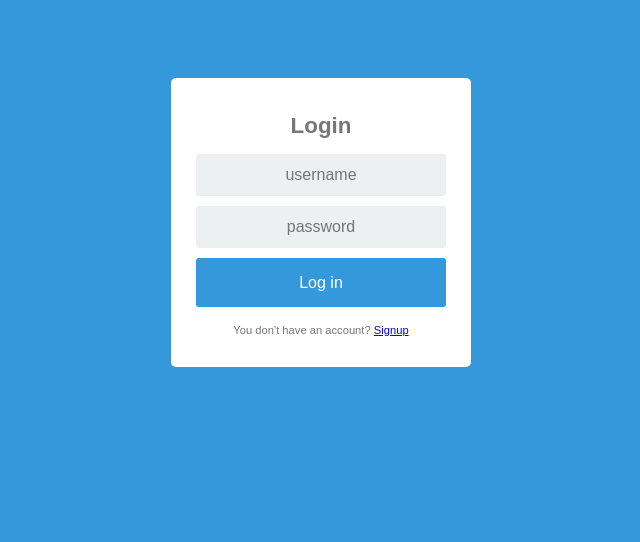
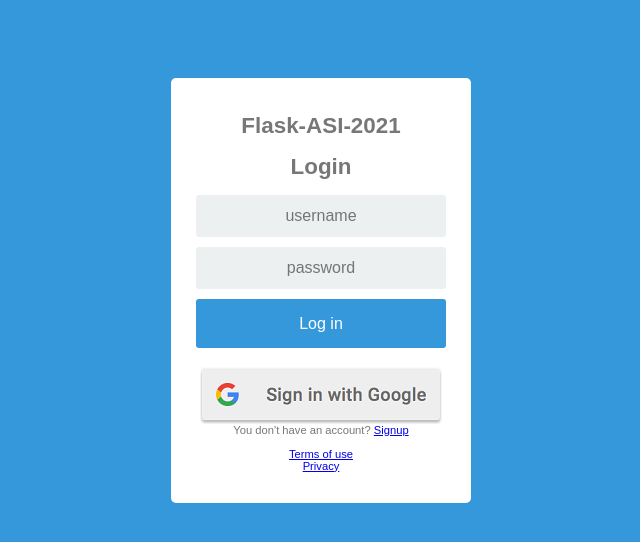
Before and after one commit to jedleszczynski/Flask-ASI-2021-Leszczynski, a Flask app: page /home in a window 1280 px wide. Shown: the top 542 px of the page, without its empty margins (319-959 px from the left). Run offline with Flask 2, Linux system fonts and the light colour scheme; parts of the project's set-up code (start-up, migrations or seed data) failed here and were passed over.

Commit message:
Added Google Button, privacy and terms

```diff
--- a/static/style.css
+++ b/static/style.css
@@ -8,6 +8,7 @@ outline: none;
 
 body {
 font-family: Arial;
+
 background-color: #3498DB;
 padding: 50px;
 font-size: 0.7em;
--- a/templates/logowanie.html
+++ b/templates/logowanie.html
@@ -6,10 +6,11 @@ You're logged in already!
 
 {% else %}
 
-<form action="/login" method="POST">
+<form action="/zaloguj" method="POST">
 <div class="login">
       <div class="login-screen">
             <div class="app-title">
+                  <h1>Flask-ASI-2021</h1>
                   <h1>Login</h1>
             </div>
             <div class="login-form">
@@ -32,7 +33,17 @@ You're logged in already!
                           {% endwith %}
                   <input type="submit" value="Log in" class="btn btn-primary btn-large btn-block">
                   <p id = "signupparagraph">
+                  <a href="/login">
+                    <img alt="Login with Google" src="./static/btn_google_signin_light_pressed_web@2x.png"
+                    width ="246px" height="59">
+                  </a>
+                  <br>
                  You don't have an account? <a href="/signup"> Signup </a>
+                 <br>
+                 <br>
+                 <a style="floa:left" href="/terms"> Terms of use</a>
+                 <br>
+                 <a style="clear:both; floatrigth" href="/privacy"> Privacy </a>
                  </p>
             </div>
       </div>
```
Also changed, not shown: static/btn_google_signin_light_focus_web@2x.png (added), static/btn_google_signin_light_normal_web@2x.png (added), static/btn_google_signin_light_pressed_web@2x.png (added), tutorial.db, 2 other files.
